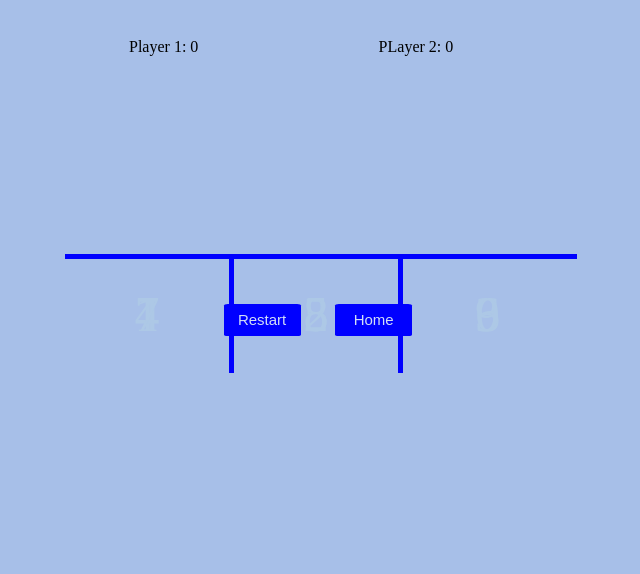
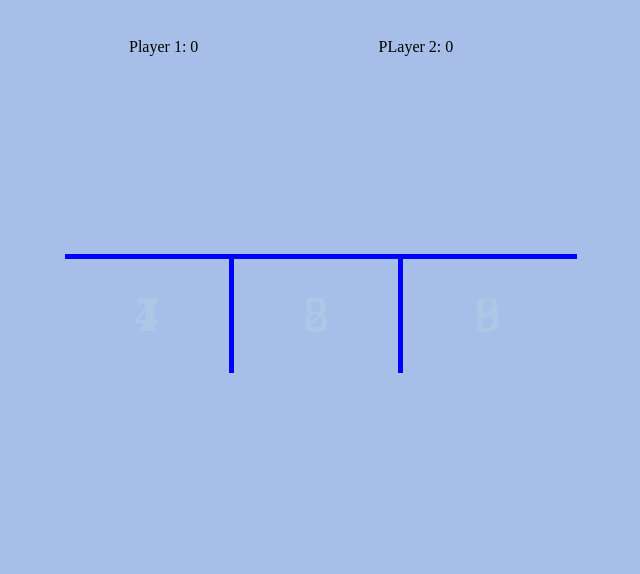
Before and after one commit to boaslah/tic-tac-toe, a plain HTML site: page index.html in a window 1280 px wide. Shown: the whole page, without its empty margins (319-959 px from the left). Drawn offline with Linux system fonts and the light colour scheme.

Commit message:
first commit

```diff
--- a/index.html
+++ b/index.html
@@ -50,8 +50,8 @@
         </div>
 
         <div class="row3 button-div">
-            <input class="button" onclick="restart()" type="button" value="Restart">
-            <input class="button" type="button" value="Home">
+            <!-- <input class="button" onclick="restart()" type="button" value="Restart">
+            <input class="button" type="button" value="Home"> -->
         </div>
 
     </div>
```
